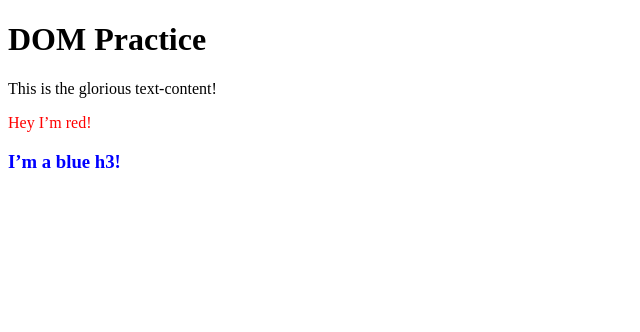
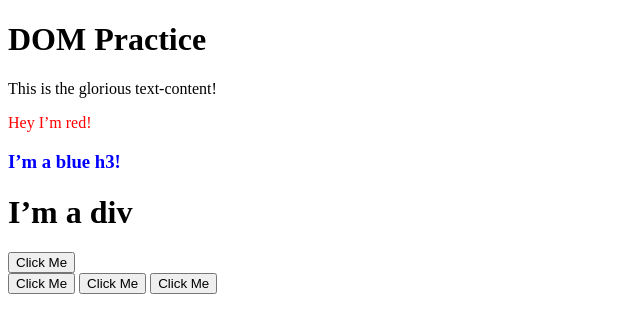
Before and after one commit to chriswebdv/dom-practice, a plain HTML site: page index.html in a window 1280 px wide. Shown: the whole page, without its empty margins (0-640 px from the left). Drawn offline with Linux system fonts and the light colour scheme.

Commit message:
Create elements using the DOM

```diff
--- a/index.html
+++ b/index.html
@@ -8,6 +8,14 @@
 <body>
     <h1>DOM Practice</h1>
     <div id="container"></div>
+    <button id="btn">Click Me</button>
+
+    <div id="container">
+        <button id="1">Click Me</button>
+        <button id="2">Click Me</button>
+        <button id="3">Click Me</button>
+      </div>
+
 
 
     <script src="main.js"></script>
--- a/main.js
+++ b/main.js
@@ -20,3 +20,36 @@ h3Element.textContent = "I’m a blue h3!";
 h3Element.style.color = "blue";
 
 container.appendChild(h3Element);
+
+const content2 = document.createElement("div");
+content2.classList.add("content2");
+content2.style.cssText = "color: blue; backround: white";
+
+
+container.appendChild(content2);
+
+const h1Element = document.createElement("h1");
+h1Element.classList.add("h1Element");
+h1Element.textContent = "I’m a div";
+
+content2.appendChild(h1Element);
+
+container.appendChild(h1Element);
+
+
+// the JavaScript file
+const btn = document.querySelector("#btn");
+btn.addEventListener("click", function (e) {
+    e.target.style.background = "blue";
+  });
+
+// buttons is a node list. It looks and acts much like an array.
+const buttons = document.querySelectorAll("button");
+
+// we use the .forEach method to iterate through each button
+buttons.forEach((button) => {
+  // and for each one we add a 'click' listener
+  button.addEventListener("click", () => {
+    alert(button.id);
+  });
+});
```
